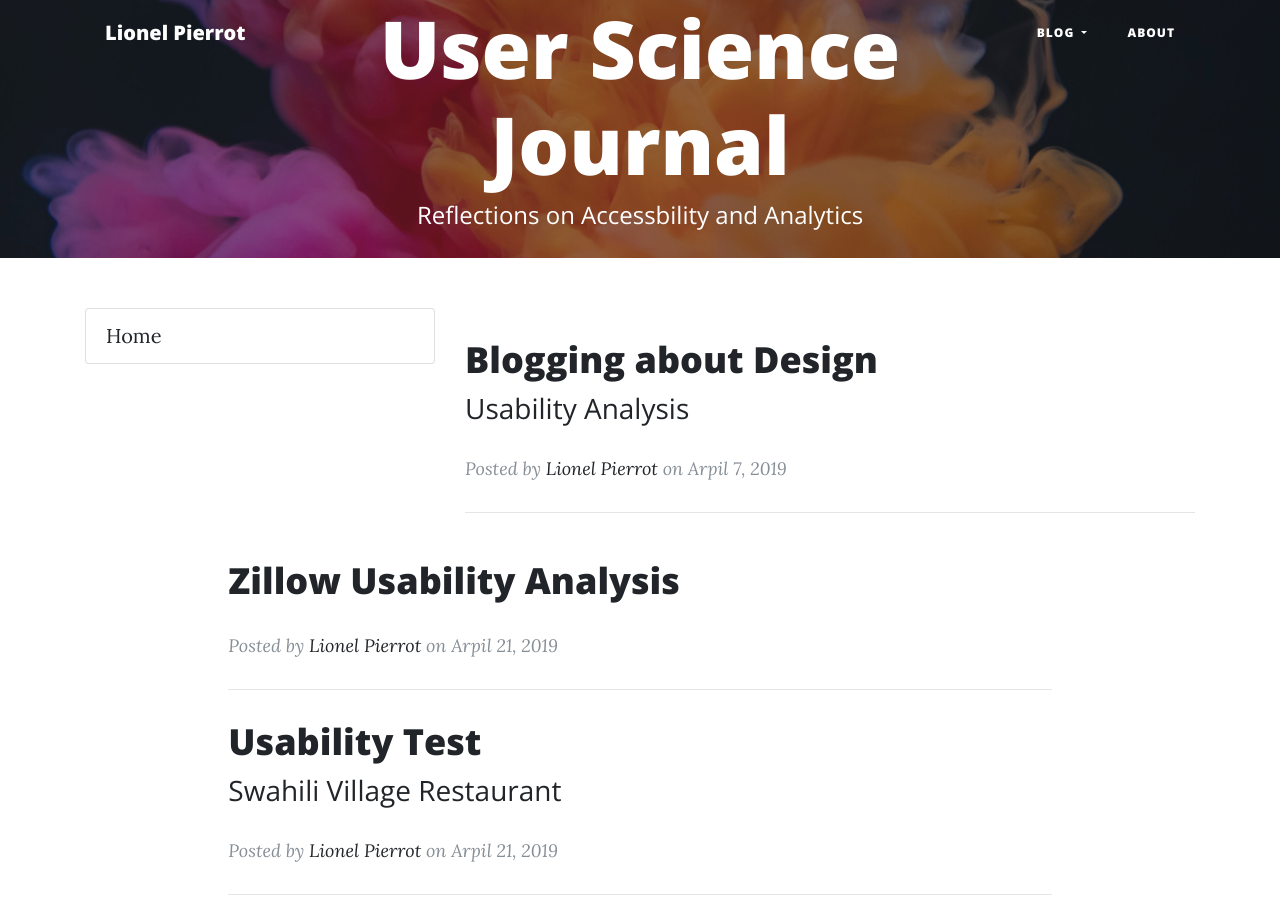
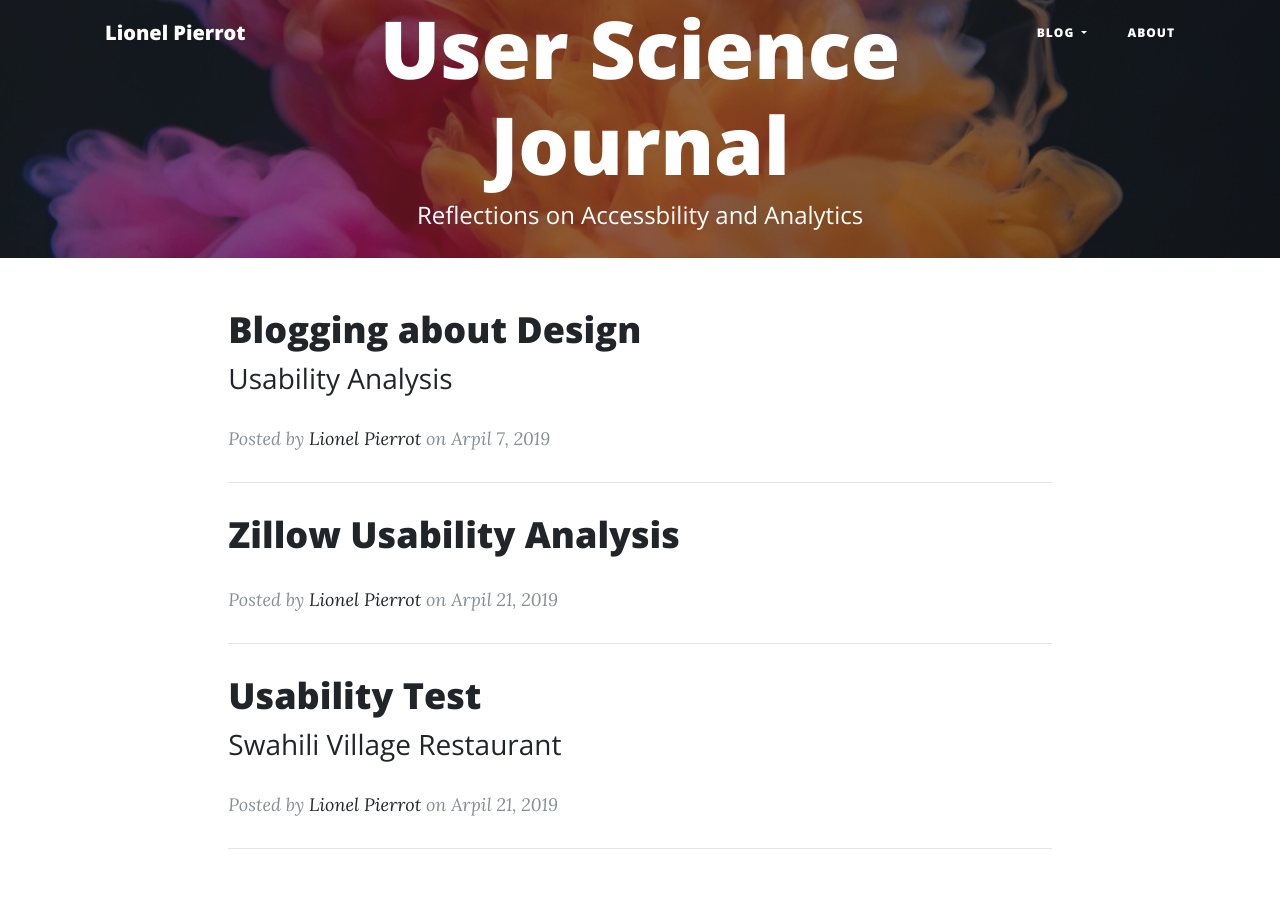
Before and after one commit to lpierrot/user-science-journal, a plain HTML site: page index.html in a window 1280 px wide. Shown: the top 898 px of the page. Drawn offline with nearby package versions, Linux system fonts and the light colour scheme.

Commit message:
complted assignment

```diff
--- a/index.html
+++ b/index.html
@@ -120,14 +120,6 @@
   </header>
 
   <!-- Main Content -->
-  <div class="container">
-    <div class="row">
-      <div class="col-lg-4 col-md-12">
-        <div class="list-group">
-          <a href="index.html" class="list-group-item">Home</a>
-
-        </div>
-      </div>
 
       <div class="col-lg-8 col-md-12 mx-auto">
         <div class="post-preview">
```
